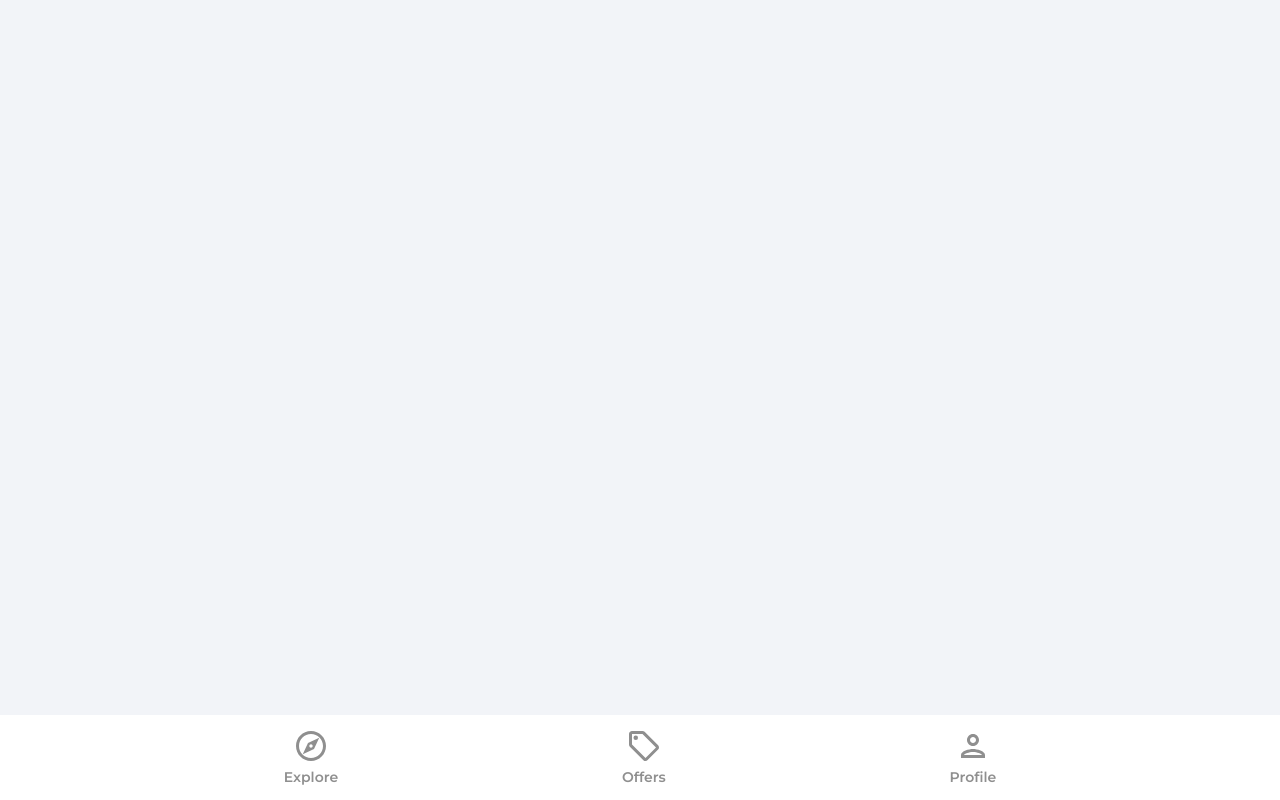
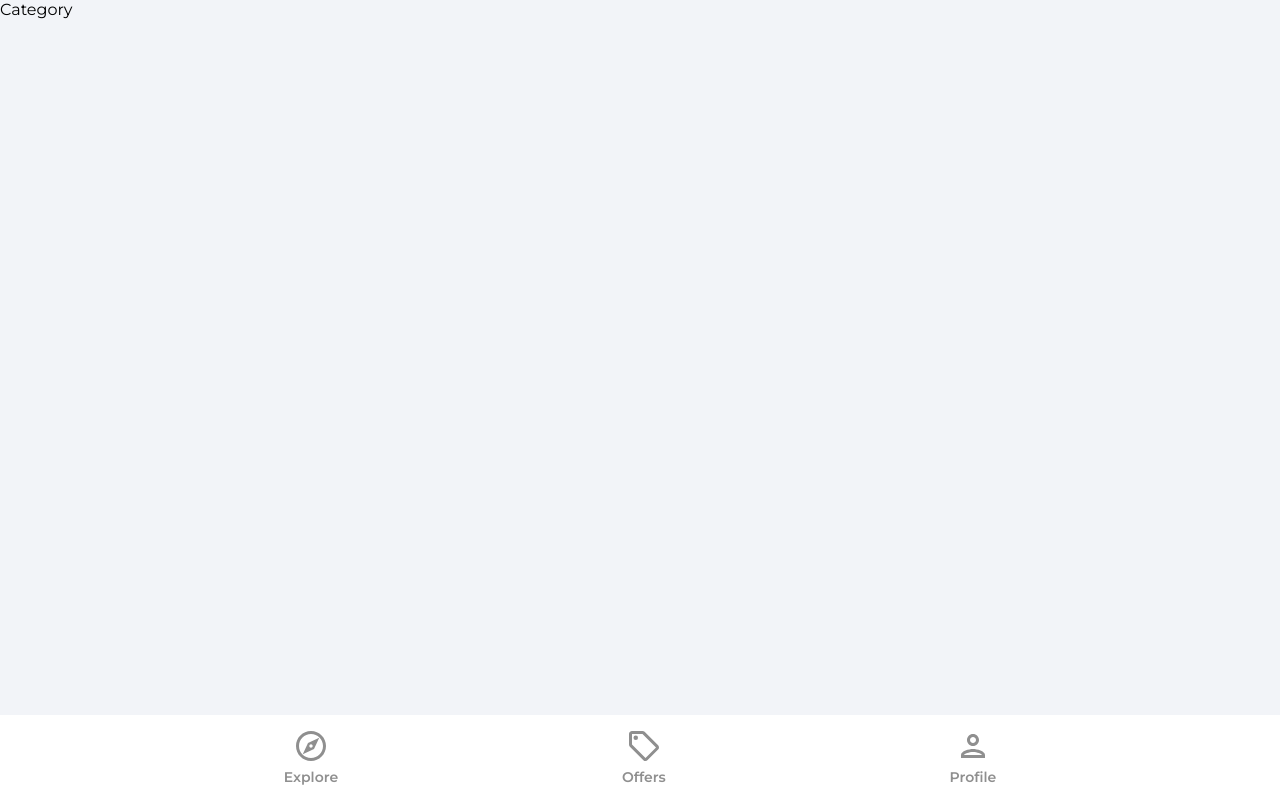
Before and after one commit to alancuenca/house-marketplace-app, a React (Create React App) app: page /category/1 in a window 1280 px wide. Built offline with nearby package versions, Linux system fonts and the light colour scheme.

Commit message:
add category to app.js

```diff
--- a/src/App.js
+++ b/src/App.js
@@ -4,6 +4,7 @@
 import Navbar from "./components/Navbar";
 import PrivateRoute from "./components/PrivateRoute";
 import Explore from "./pages/Explore";
+import Category from "./pages/Category";
 import Offers from "./pages/Offers";
 import Profile from "./pages/Profile";
 import SignIn from "./pages/SignIn";
@@ -17,6 +18,7 @@
         <Routes>
           <Route path='/' element={<Explore />} />
           <Route path='/offers' element={<Offers />} />
+          <Route path='/category/:cagetoryName' element={<Category />} />
           <Route path='/profile' element={<PrivateRoute />}>
             <Route path='/profile' element={<Profile />} />
           </Route>
--- /dev/null
+++ b/src/pages/Category.jsx
@@ -0,0 +1,6 @@
+function Category() {
+  return (
+    <div>Category</div>
+  )
+}
+export default Category
```
